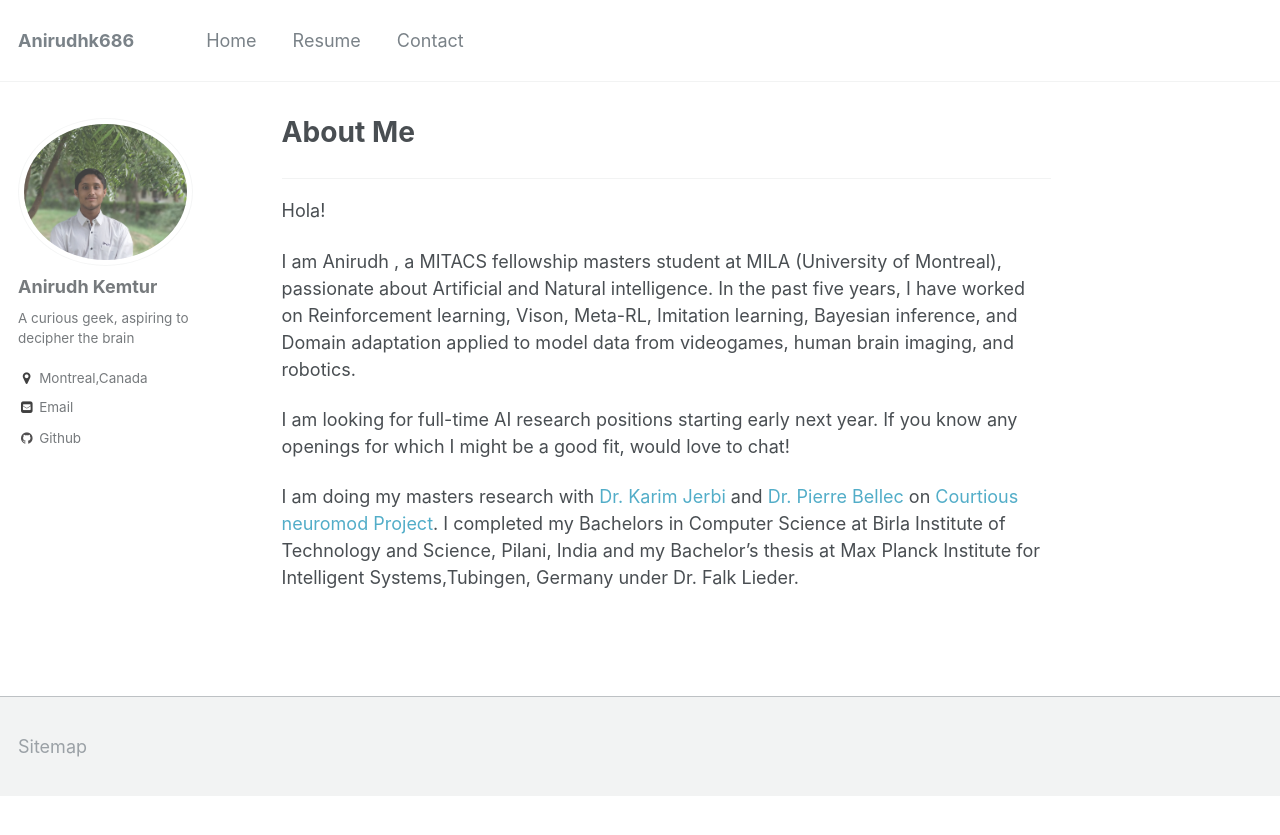
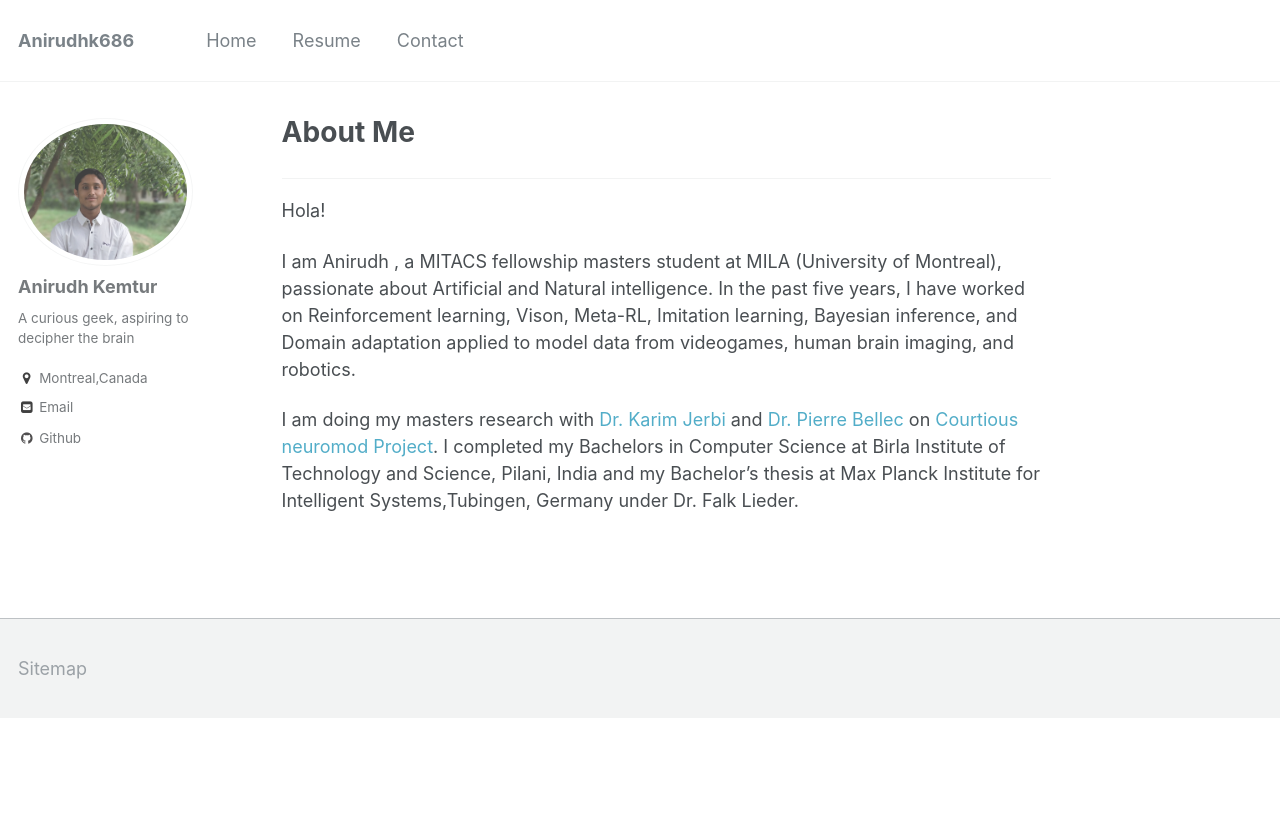
Before and after one commit to anirudhk686/anirudhk686.github.io, a Jekyll site: the page built from _pages/about.md, in a window 1280 px wide. Shown: the top 835 px of the page. Built offline with Jekyll 4.4.1, drawn with Linux system fonts in a browser that asks for light colours.

Commit message:
Update about.md

```diff
--- a/_pages/about.md
+++ b/_pages/about.md
@@ -11,8 +11,6 @@ Hola!
 I am Anirudh , a MITACS fellowship masters student at MILA (University of Montreal), passionate about Artificial and Natural intelligence.
 In the past five years, I have worked on Reinforcement learning, Vison, Meta-RL, Imitation learning, Bayesian inference, and Domain adaptation applied to model data from videogames, human brain imaging, and robotics.
 
-I am looking for full-time AI research positions starting early next year. If you know any openings for which I might be a good fit, would love to chat!
-
 I am doing my masters research with [Dr. Karim Jerbi](https://mila.quebec/en/person/karim-jerbi/) and [Dr. Pierre Bellec](https://simexp.github.io/lab-website/team.html) on [Courtious neuromod Project](https://www.cneuromod.ca/). I completed my Bachelors in Computer Science at Birla Institute of Technology and Science, Pilani, India and my Bachelor's thesis at Max Planck Institute for Intelligent Systems,Tubingen, Germany under Dr. Falk Lieder.
 
 
```
